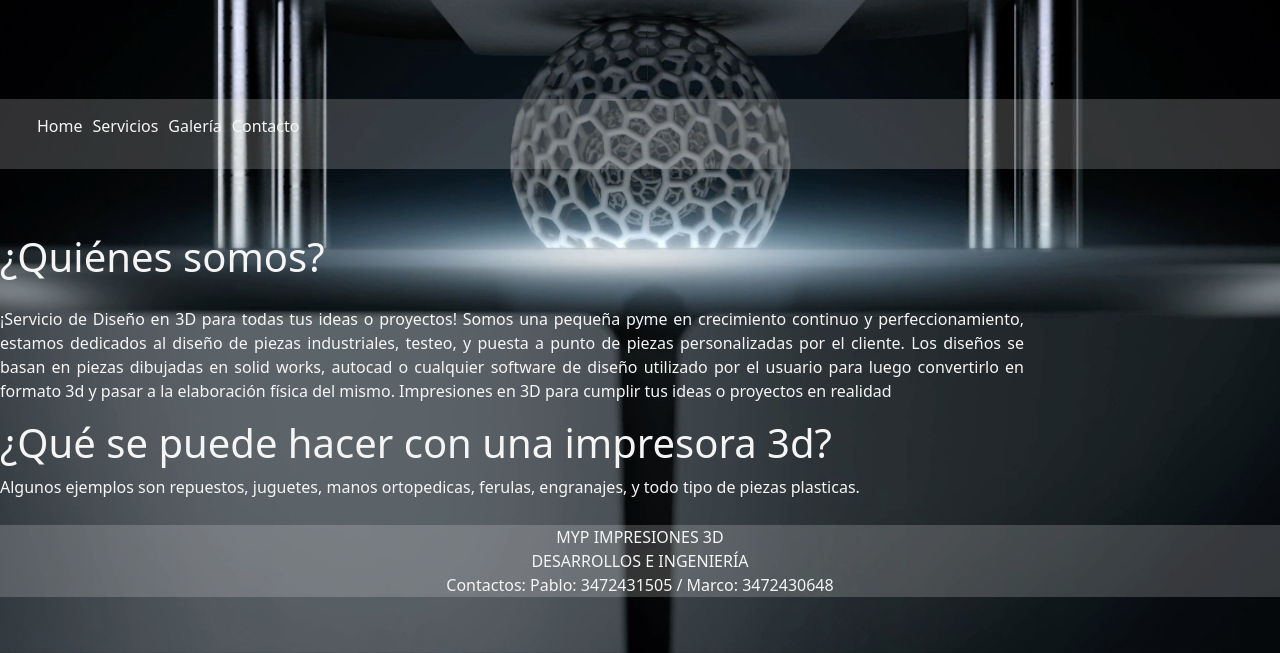
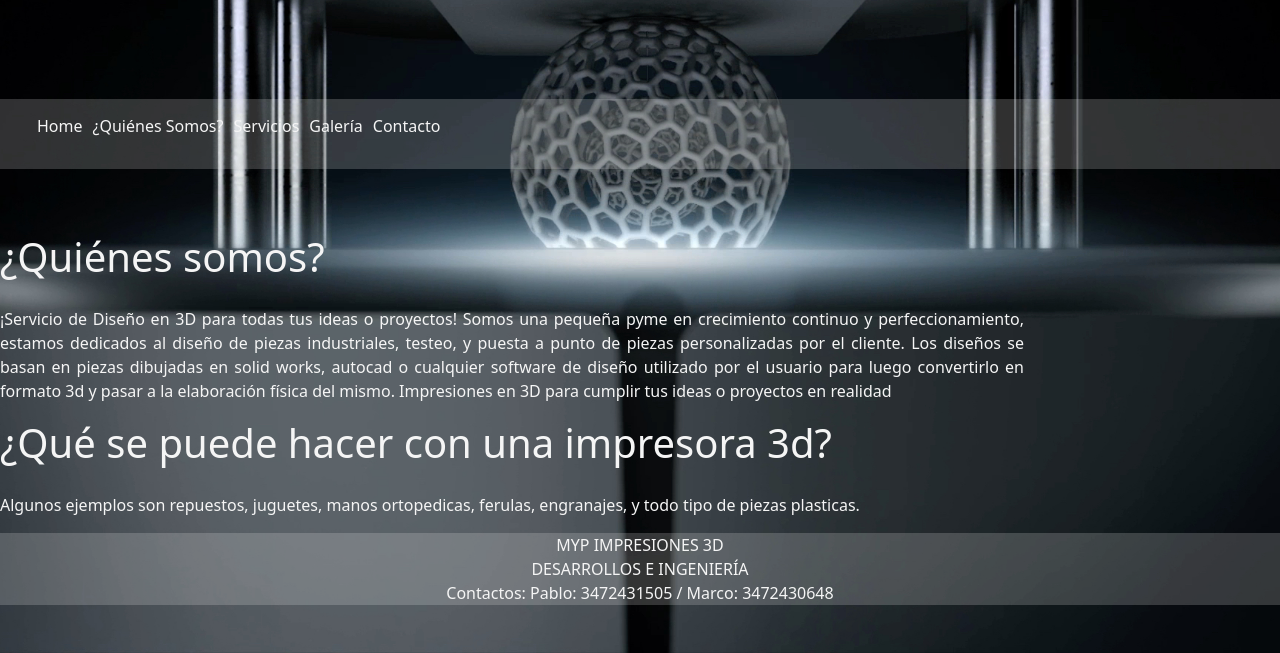
Before and after one commit to marcoBusto/coder-marco-busto, a plain HTML site: page pages/quienesSomos.html in a window 1280 px wide. Shown: the part 147-800 px from the top of the page. Drawn offline with nearby package versions, Linux system fonts and the light colour scheme.

Commit message:
quienes somos y menu

```diff
--- a/pages/quienesSomos.html
+++ b/pages/quienesSomos.html
@@ -23,16 +23,19 @@
         <nav id="menu">
           <ul>
             <li>
-                <a href="../index.html">Home</a>
+              <a href="index.html">Home</a>
             </li>
             <li>
-                <a href="servicios.html">Servicios</a>
+              <a href="pages/quienesSomos.html">¿Quiénes Somos?</a>
             </li>
             <li>
-                <a  href="galeria.html">Galería</a>
+              <a href="pages/servicios.html">Servicios</a>
             </li>
             <li>
-                <a  href="contacto.html">Contacto</a>
+              <a  href="pages/galeria.html">Galería</a>
+            </li>
+            <li>
+              <a  href="pages/contacto.html">Contacto</a>
             </li>
           </ul>
       </nav>
@@ -41,9 +44,9 @@
           <p>¡Servicio de Diseño en 3D para todas tus ideas o proyectos!
             Somos una pequeña pyme en crecimiento continuo y perfeccionamiento, estamos dedicados al diseño de piezas industriales, testeo, y puesta a punto de piezas personalizadas por el cliente.
             Los diseños se basan en piezas dibujadas en solid works, autocad o cualquier software de diseño utilizado por el usuario para luego convertirlo en formato 3d y pasar a la elaboración física del mismo.
-            Impresiones en 3D para cumplir tus ideas o proyectos en realidad
+            Impresiones en 3D para cumplir tus ideas o proyectos en realidad</p>
             <h1>¿Qué se puede hacer con una impresora 3d?</h1>
-            Algunos ejemplos son repuestos, juguetes, manos ortopedicas, ferulas, engranajes, y todo tipo de piezas plasticas.</p>
+            <p>Algunos ejemplos son repuestos, juguetes, manos ortopedicas, ferulas, engranajes, y todo tipo de piezas plasticas.</p>
         </article>
     <footer id="pie">
       <span>
```
Also changed, not shown: index.html (+5 -0 lines), pages/contacto.html (+7 -4 lines), pages/galeria.html (+8 -4 lines), pages/servicios.html (+7 -4 lines). Lines whose indentation alone changed are shown as unchanged.
